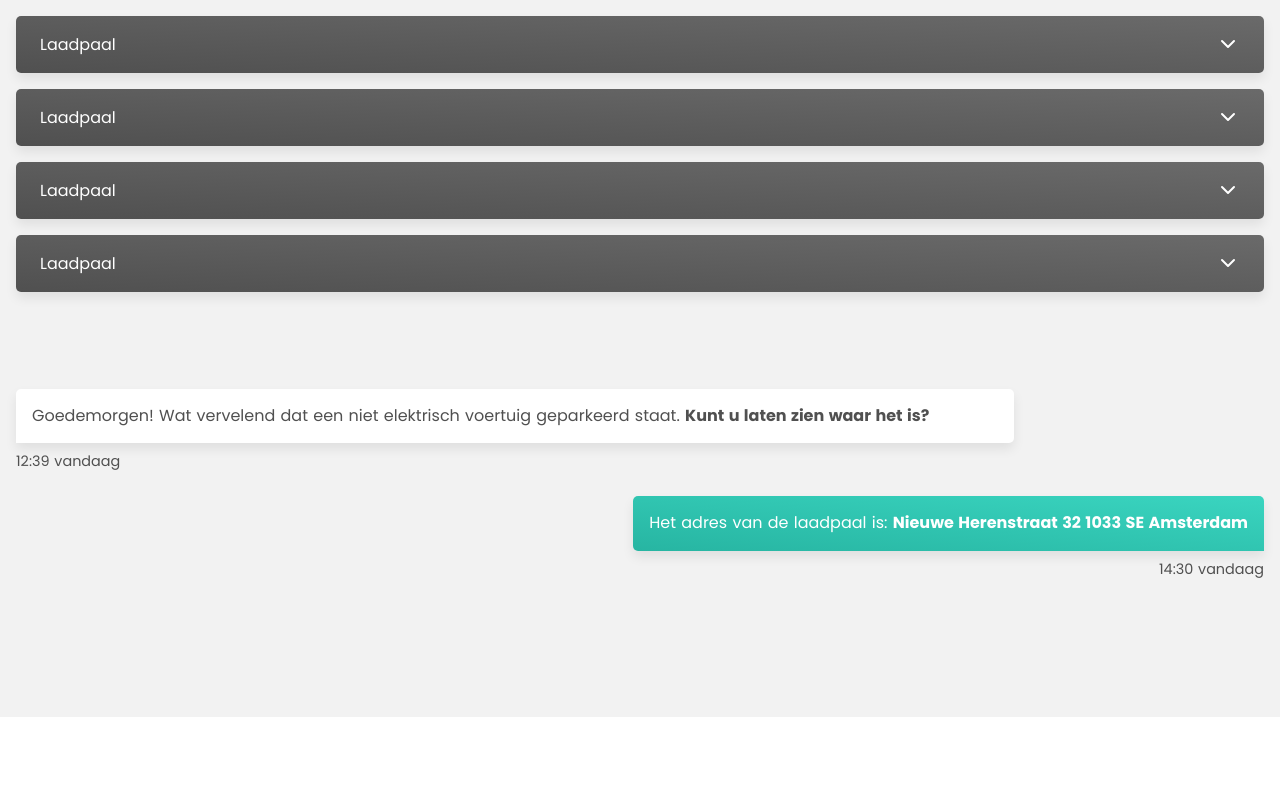
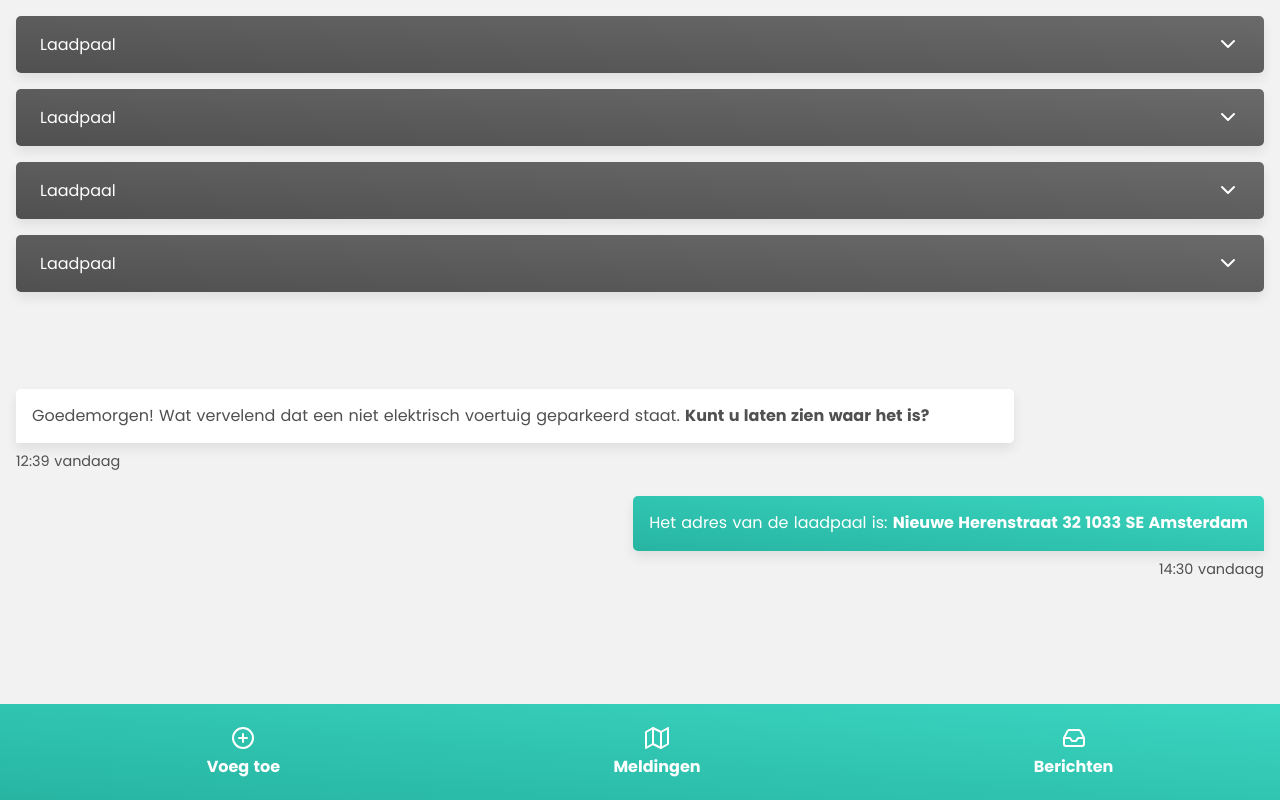
Before and after one commit to timruiterkamp/laadpalen-app, a Nuxt app in the folder client/: page /client in a window 1280 px wide. Built offline with nearby package versions, Linux system fonts and the light colour scheme.

Commit message:
Added menu bottom in the client

```diff
--- /dev/null
+++ b/client/components/client/Menu.vue
@@ -0,0 +1,83 @@
+<template>
+  <ul class="menu">
+    <nuxt-link class="menu__item" to="#">
+      <svg class="menu__item-icon">
+        <circle cx="12" cy="12" r="10"></circle>
+        <line x1="12" y1="8" x2="12" y2="16"></line>
+        <line x1="8" y1="12" x2="16" y2="12"></line>
+      </svg>
+      <span class="menu__item-text">Voeg toe</span>
+    </nuxt-link>
+
+    <nuxt-link class="menu__item" to="#">
+      <svg class="menu__item-icon">
+        <polygon points="1 6 1 22 8 18 16 22 23 18 23 2 16 6 8 2 1 6"></polygon>
+        <line x1="8" y1="2" x2="8" y2="18"></line>
+        <line x1="16" y1="6" x2="16" y2="22"></line>
+      </svg>
+      <span class="menu__item-text">Meldingen</span>
+    </nuxt-link>
+
+    <nuxt-link class="menu__item" to="#">
+      <svg class="menu__item-icon">
+        <polyline points="22 12 16 12 14 15 10 15 8 12 2 12"></polyline>
+        <path
+          d="M5.45 5.11L2 12v6a2 2 0 0 0 2 2h16a2 2 0 0 0 2-2v-6l-3.45-6.89A2 2 0 0 0 16.76 4H7.24a2 2 0 0 0-1.79 1.11z"
+        ></path>
+      </svg>
+      <span class="menu__item-text">Berichten</span>
+    </nuxt-link>
+  </ul>
+</template>
+
+<script>
+export default {}
+</script>
+
+<style lang="scss" scoped>
+@import '~assets/css/config/main.scss';
+$widthHeight: 24px;
+
+.menu {
+  height: 6rem;
+  width: 100%;
+  position: fixed;
+  display: flex;
+  list-style-type: none;
+  color: $color-white;
+  justify-content: space-around;
+  left: 0;
+  bottom: 0;
+  @include linear-gradient($color-primary);
+
+  &__item {
+    display: flex;
+    flex-direction: column;
+    align-items: center;
+    justify-content: center;
+    cursor: pointer;
+    padding: 0 5%;
+    transition: background-color 0.3s ease-in-out;
+    color: $color-white;
+    text-decoration: none;
+    font-family: $font-body;
+    &:hover {
+      background-color: rgba($color-white, 0.1);
+    }
+    &-icon {
+      width: $widthHeight;
+      height: $widthHeight;
+      stroke-width: 2;
+      stroke-linecap: round;
+      stroke-linejoin: round;
+      fill: none;
+      stroke: $color-white;
+      margin-bottom: $margin-xs / 2;
+    }
+    &-text {
+      font-weight: bold;
+      line-break: unset;
+    }
+  }
+}
+</style>
--- a/client/pages/client/index.vue
+++ b/client/pages/client/index.vue
@@ -23,6 +23,8 @@
     </ChatBubble>
 
     <div class="divider"></div>
+
+    <Menu/>
   </main>
 </template>
 
@@ -30,12 +32,14 @@
 import BigHeader from '~/components/client/BigHeader.vue'
 import ChatBubble from '~/components/client/ChatBubble.vue'
 import Accordion from '~/components/client/Accordion.vue'
+import Menu from '~/components/client/Menu.vue'
 
 export default {
   components: {
     BigHeader,
     ChatBubble,
-    Accordion
+    Accordion,
+    Menu
   },
   data() {
     return {
```
